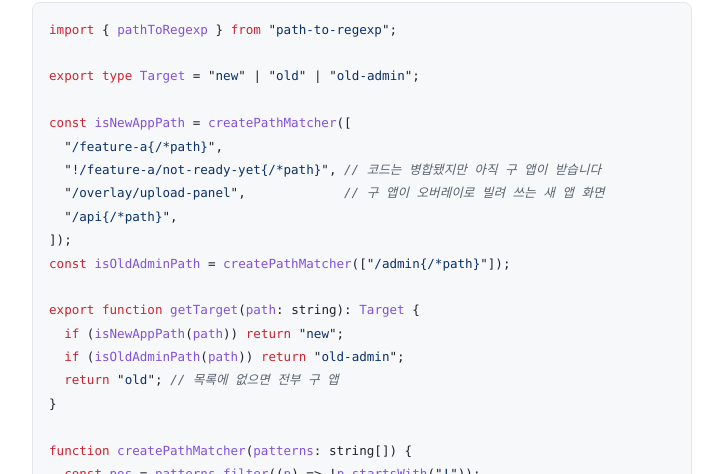
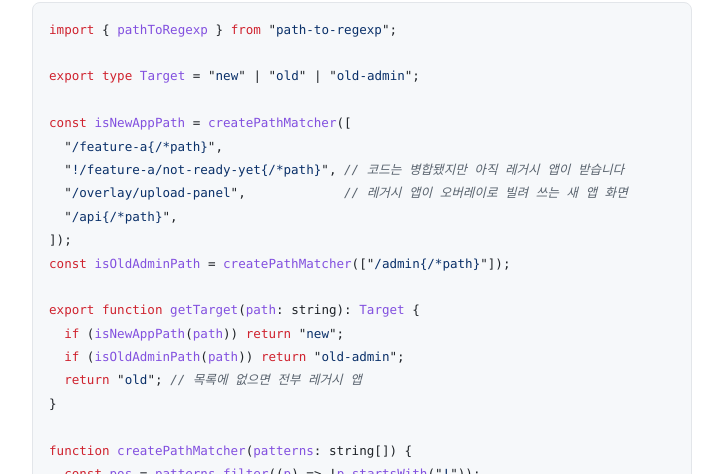
Before and after one commit to zeno0505/dev-articles, a Jekyll site: the page built from _posts/2026-11-20-partial-deploy-by-path-in-nuxt4-monorepo.md, in a window 1280 px wide and 900 px high, scrolled down 4528 px. Shown: the part 98-572 px from the top of the window, without its empty margins (278-1001 px from the left). Built offline with Jekyll 4.4.1, drawn with Linux system fonts in a browser that asks for light colours; some web fonts are replaced; some of the changed text lies outside the part shown.

Commit message:
부분배포 글의 「구 앱」「구 화면」을 「레거시 앱」「레거시 화면」으로 통일 (#74)
Co-authored-by: zeno0505 <zeno0505@users.noreply.github.com>

````diff
--- a/_posts/2026-11-20-partial-deploy-by-path-in-nuxt4-monorepo.md
+++ b/_posts/2026-11-20-partial-deploy-by-path-in-nuxt4-monorepo.md
@@ -34,7 +34,7 @@ flowchart TD
   A["경로별 부분배포의 필요성"] --> B["경로 분기 모듈 제작"]
   B --> C["큰 기능을 가진 다이얼로그는<br/>경로 단위로 옮길 수 없음"]
   C --> D["iframe 오버레이 제안"]
-  D --> E["옮긴 다이얼로그를<br/>구 화면에서도 써야 함"]
+  D --> E["옮긴 다이얼로그를<br/>레거시 화면에서도 써야 함"]
   E --> F["반대 방향 iframe 오버레이"]
 ```
 
@@ -120,8 +120,8 @@ export type Target = "new" | "old" | "old-admin";
 
 const isNewAppPath = createPathMatcher([
   "/feature-a{/*path}",
-  "!/feature-a/not-ready-yet{/*path}", // 코드는 병합됐지만 아직 구 앱이 받습니다
-  "/overlay/upload-panel",             // 구 앱이 오버레이로 빌려 쓰는 새 앱 화면
+  "!/feature-a/not-ready-yet{/*path}", // 코드는 병합됐지만 아직 레거시 앱이 받습니다
+  "/overlay/upload-panel",             // 레거시 앱이 오버레이로 빌려 쓰는 새 앱 화면
   "/api{/*path}",
 ]);
 const isOldAdminPath = createPathMatcher(["/admin{/*path}"]);
@@ -129,7 +129,7 @@ const isOldAdminPath = createPathMatcher(["/admin{/*path}"]);
 export function getTarget(path: string): Target {
   if (isNewAppPath(path)) return "new";
   if (isOldAdminPath(path)) return "old-admin";
-  return "old"; // 목록에 없으면 전부 구 앱
+  return "old"; // 목록에 없으면 전부 레거시 앱
 }
 
 function createPathMatcher(patterns: string[]) {
````
